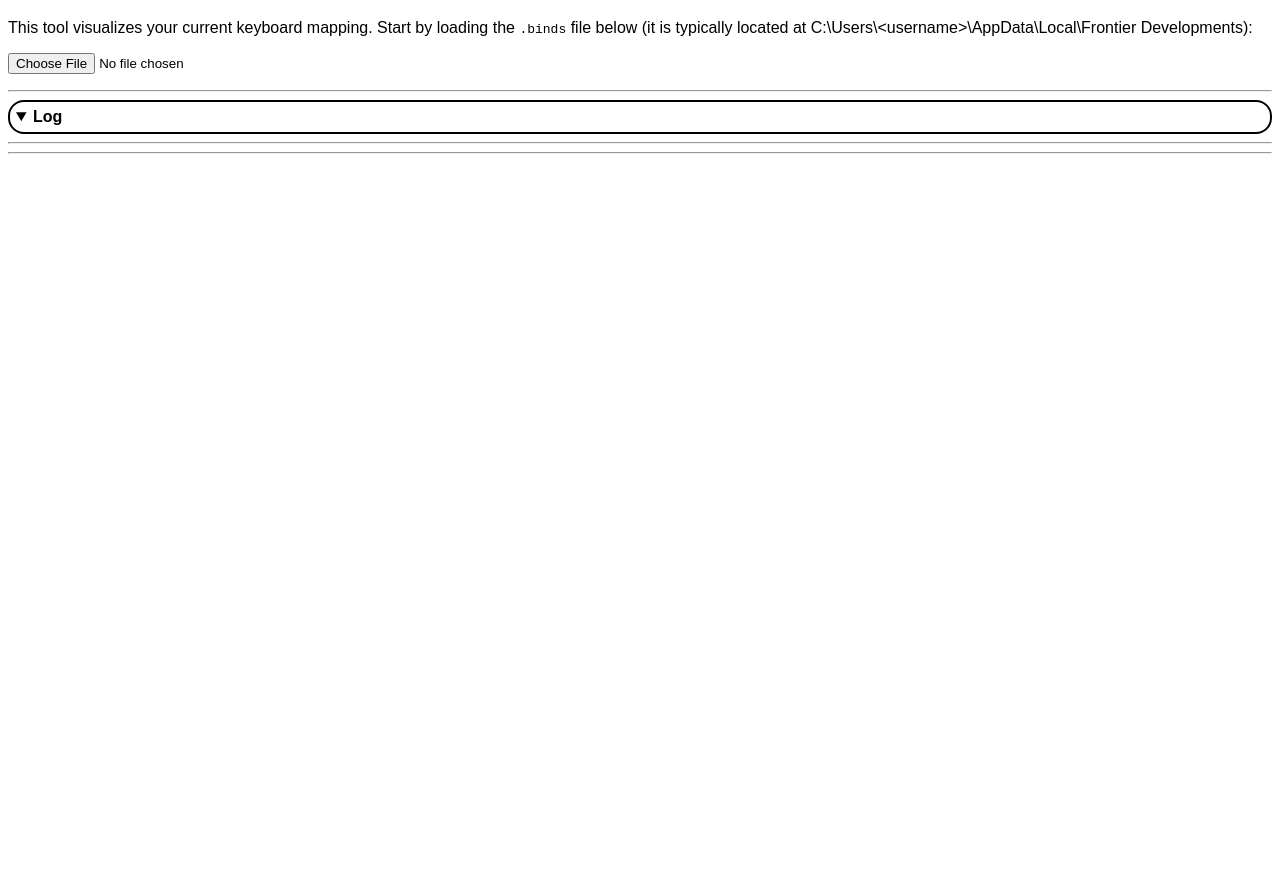
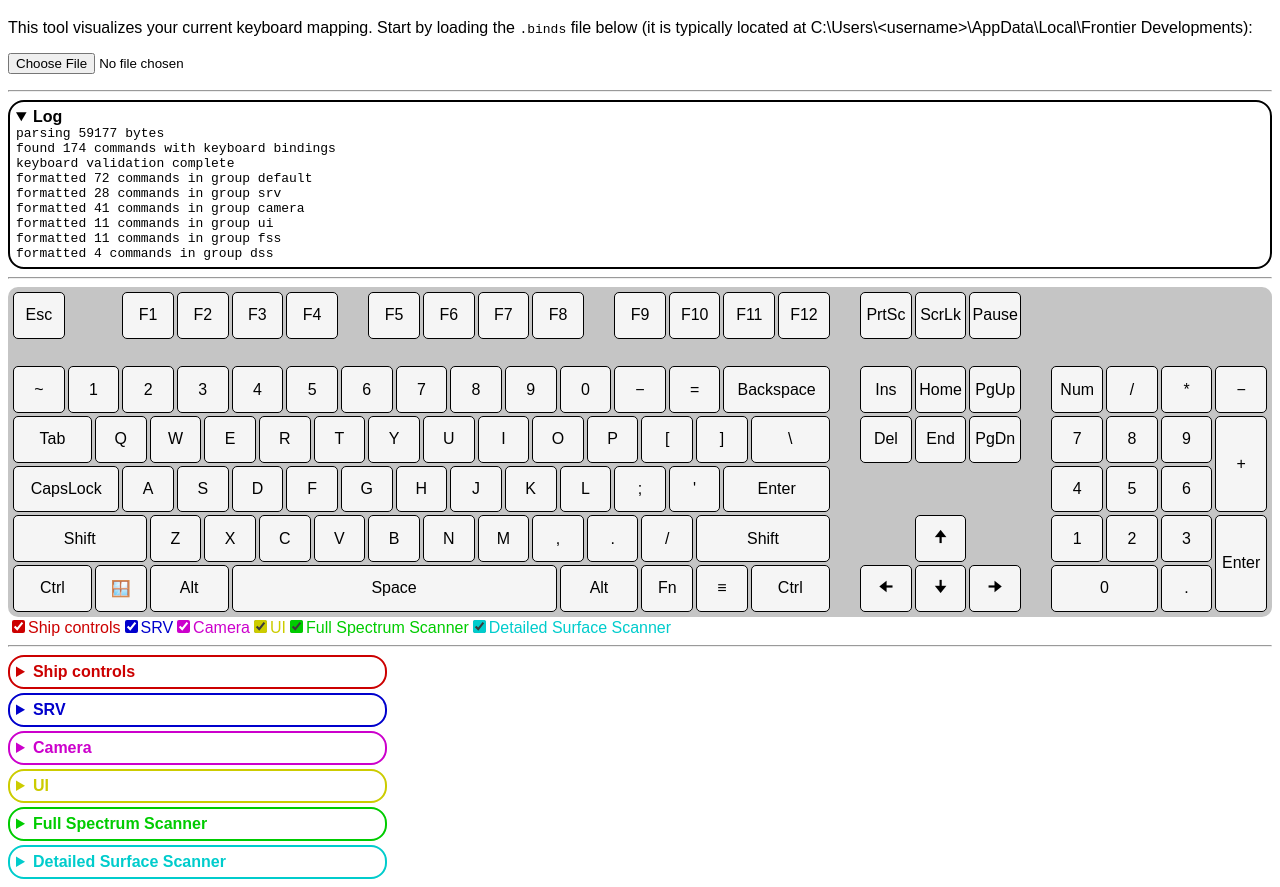
Before and after one commit to ondras/edkbmap, a plain HTML site: page index.html in a window 1280 px wide. Shown: the part 61-948 px from the top of the page. Before the commit the page ends 800 px from the top, so only its background shows below. Drawn offline with Linux system fonts and the light colour scheme.

Commit message:
keyboard

```diff
--- a/app.css
+++ b/css/app.css
@@ -1,3 +1,11 @@
+@import url("keyboard.css");
+
+@layer modifiers {
+	[hidden] {
+		display: none !important;
+	}
+}
+
 * {
 	box-sizing: border-box;
 }
@@ -6,8 +14,11 @@ body {
 	font-family: sans-serif;
 }
 
+details, label {
+	--color: hsl(var(--hue) 100% 40%);
+}
+
 details {
-	--color: hsl(var(--hue) 100% 40%);
 	border: 2px solid var(--color);
 	border-radius: 16px;
 	padding: 6px;
@@ -17,6 +28,14 @@ summary {
 	color: var(--color);
 	font-weight: bold;
 	cursor: pointer;
+}
+
+label {
+	color: var(--color);
+}
+
+label input {
+	accent-color: var(--color);
 }
 
 table { border-collapse: collapse; }
--- /dev/null
+++ b/css/keyboard.css
@@ -0,0 +1,59 @@
+.keyboard {
+	max-width: 1800px;
+	width: 100%;
+	aspect-ratio: 23 / 6;
+	container-type: size;
+
+	padding: 10px;
+	background-color: rgb(197, 197, 197);
+	border-radius: 10px;
+
+	display: grid;
+	grid-template-columns: repeat(46, 1fr);
+	grid-template-rows: repeat(13, 1fr);
+	gap: 4px;
+}
+
+.keyboard kbd {
+	display: flex;
+	justify-content: center;
+	align-items: center;
+	font-family: Arial, Helvetica, sans-serif;
+	background-color: #f5f5f5;
+	border: 2px solid black;
+	border-radius: 5px;
+	grid-column: span 2;
+	grid-row: span 2;
+	font-size: 5cqh;
+	overflow: hidden;
+}
+
+.keyboard span {
+	grid-column: span 1;
+	grid-row: span 2;
+}
+
+.keyboard .col-2 { grid-column: span 2; }
+.keyboard .col-3 { grid-column: span 3; }
+.keyboard .col-4 { grid-column: span 4; }
+.keyboard .col-5 { grid-column: span 5; }
+.keyboard .col-7 { grid-column: span 7; }
+.keyboard .col-8 { grid-column: span 8; }
+.keyboard .col-9 { grid-column: span 9; }
+.keyboard .col-12 { grid-column: span 12; }
+.keyboard .row-4 { grid-row: span 4; }
+.keyboard .row-1 { grid-row: span 1; }
+.keyboard .col-all { grid-column: 1 / -1; }
+
+@media (max-width: 1400px) {
+	.keyboard {
+		padding: 5px;
+		gap: 3px;
+	}
+
+	.keyboard kbd { border-width: 1px; }
+}
+
+@media (max-width: 1000px) {
+	.keyboard { gap: 2px; }
+}
--- a/index.html
+++ b/index.html
@@ -3,7 +3,7 @@
 	<head>
 		<meta charset="utf-8" />
 		<meta name="viewport" content="width=device-width" />
-		<link rel="stylesheet" href="app.css" />
+		<link rel="stylesheet" href="css/app.css" />
 		<title>Elite: Dangerous Keyboard Map</title>
 	</head>
 	<body>
@@ -22,10 +22,144 @@
 
 		<!-- kb -->
 
+		<section id="keyboard">
+			<div class="keyboard">
+				<kbd>Esc</kbd>
+				<span class="col-2"></span>
+				<kbd>F1</kbd>
+				<kbd>F2</kbd>
+				<kbd>F3</kbd>
+				<kbd>F4</kbd>
+				<span></span>
+				<kbd>F5</kbd>
+				<kbd>F6</kbd>
+				<kbd>F7</kbd>
+				<kbd>F8</kbd>
+				<span></span>
+				<kbd>F9</kbd>
+				<kbd>F10</kbd>
+				<kbd>F11</kbd>
+				<kbd>F12</kbd>
+				<span></span>
+				<kbd>PrtSc</kbd>
+				<kbd>ScrLk</kbd>
+				<kbd>Pause</kbd>
+				<span class="col-9"></span>
+
+				<span class="row-1 col-all"></span>
+
+				<kbd>~</kbd>
+				<kbd>1</kbd>
+				<kbd>2</kbd>
+				<kbd>3</kbd>
+				<kbd>4</kbd>
+				<kbd>5</kbd>
+				<kbd>6</kbd>
+				<kbd>7</kbd>
+				<kbd>8</kbd>
+				<kbd>9</kbd>
+				<kbd>0</kbd>
+				<kbd>&minus;</kbd>
+				<kbd data-key="Equals">=</kbd>
+				<kbd class="col-4">Backspace</kbd>
+				<span></span>
+				<kbd data-key="Insert">Ins</kbd>
+				<kbd>Home</kbd>
+				<kbd data-key="PageUp">PgUp</kbd>
+				<span></span>
+				<kbd>Num</kbd>
+				<kbd>/</kbd>
+				<kbd>*</kbd>
+				<kbd data-key="Minus">&minus;</kbd>
+
+				<kbd class="col-3">Tab</kbd>
+				<kbd>Q</kbd>
+				<kbd>W</kbd>
+				<kbd>E</kbd>
+				<kbd>R</kbd>
+				<kbd>T</kbd>
+				<kbd>Y</kbd>
+				<kbd>U</kbd>
+				<kbd>I</kbd>
+				<kbd>O</kbd>
+				<kbd>P</kbd>
+				<kbd data-key="LeftBracket">[</kbd>
+				<kbd data-key="RightBracket">]</kbd>
+				<kbd class="col-3" data-key="BackSlash">\</kbd>
+				<span></span>
+				<kbd data-key="Delete">Del</kbd>
+				<kbd>End</kbd>
+				<kbd data-key="PageDown">PgDn</kbd>
+				<span></span>
+				<kbd data-key="Numpad_7">7</kbd>
+				<kbd data-key="Numpad_8">8</kbd>
+				<kbd data-key="Numpad_9">9</kbd>
+				<kbd class="row-4">+</kbd>
+
+				<kbd class="col-4">CapsLock</kbd>
+				<kbd>A</kbd>
+				<kbd>S</kbd>
+				<kbd>D</kbd>
+				<kbd>F</kbd>
+				<kbd>G</kbd>
+				<kbd>H</kbd>
+				<kbd>J</kbd>
+				<kbd>K</kbd>
+				<kbd>L</kbd>
+				<kbd>;</kbd>
+				<kbd data-key="Apostrophe">'</kbd>
+				<kbd class="col-4">Enter</kbd>
+				<span class="col-8"></span>
+				<kbd data-key="Numpad_4">4</kbd>
+				<kbd data-key="Numpad_5">5</kbd>
+				<kbd data-key="Numpad_6">6</kbd>
+
+				<kbd class="col-5" data-key="LeftShift">Shift</kbd>
+				<kbd>Z</kbd>
+				<kbd>X</kbd>
+				<kbd>C</kbd>
+				<kbd>V</kbd>
+				<kbd>B</kbd>
+				<kbd>N</kbd>
+				<kbd>M</kbd>
+				<kbd data-key="Comma">,</kbd>
+				<kbd data-key="Period">.</kbd>
+				<kbd>/</kbd>
+				<kbd class="col-5" data-key="RightShift">Shift</kbd>
+				<span class="col-3"></span>
+				<kbd data-key="UpArrow">🠉</kbd>
+				<span class="col-3"></span>
+				<kbd data-key="Numpad_1">1</kbd>
+				<kbd data-key="Numpad_2">2</kbd>
+				<kbd data-key="Numpad_3">3</kbd>
+				<kbd class="row-4">Enter</kbd>
+
+				<kbd class="col-3" data-key="LeftControl">Ctrl</kbd>
+				<kbd>🪟</kbd>
+				<kbd class="col-3" data-key="LeftAlt">Alt</kbd>
+				<kbd class="col-12">Space</kbd>
+				<kbd class="col-3" data-key="RightAlt">Alt</kbd>
+				<kbd>Fn</kbd>
+				<kbd>≡</kbd>
+				<kbd class="col-3" data-key="RightControl">Ctrl</kbd>
+				<span></span>
+				<kbd data-key="LeftArrow">🠈</kbd>
+				<kbd data-key="DownArrow">🠋</kbd>
+				<kbd data-key="RightArrow">🠊</kbd>
+				<span></span>
+				<kbd class="col-4" data-key="Numpad_0">0</kbd>
+				<kbd>.</kbd>
+			</div>
+
+			<form></form>
+		</section>
+
+
+
 		<hr/>
 
 		<section id="groups"></section>
 
-		<script type="module" src="app.js"></script>
+		<script type="module" src="js/app.js"></script>
 	</body>
 </html>
--- a/app.js
+++ b/js/app.js
@@ -2,18 +2,25 @@ import sample from "./sample.js";
 import { parse, partition } from "./parser.js"
 import { formatGroup } from "./format.js"
 import { clear } from "./log.js";
+import * as keyboard from "./keyboard.js";
 
 
-async function go() {
+const TYPES = ["default", "srv", "camera", "ui", "fss", "dss"];
+
+async function go(str) {
 	clear();
-	let commands = parse(sample);
+	let commands = parse(str);
+	keyboard.validate(commands);
+
 	let partitioned = partition(commands);
 
 	let parent = document.querySelector("#groups");
 	parent.innerHTML = "";
 
-	let groups = ["default", "srv", "camera", "ui", "fss", "dss"].map(name => formatGroup(partitioned, name));
+	let groups = TYPES.map(name => formatGroup(partitioned, name));
 	parent.append(...groups);
+
+	keyboard.show(partitioned, TYPES);
 }
 
 async function onFile(e) {
@@ -29,7 +36,9 @@ async function onFile(e) {
 }
 
 function init() {
+	keyboard.hide();
 	document.querySelector("[type=file]").addEventListener("change", onFile);
+	go(sample);
 }
 
 init();
--- /dev/null
+++ b/js/keyboard.js
@@ -0,0 +1,87 @@
+import { log } from "./log.js";
+import conf from "./conf.js";
+
+
+let node = document.querySelector("#keyboard");
+let keys = [...node.querySelectorAll("kbd")];
+let form = node.querySelector("form");
+let data = {};
+
+function getKeyValue(key) {
+	return key.dataset.key || key.textContent;
+}
+
+function createBackground(hues) {
+
+}
+
+function applyColorsToKey(key, types) {
+	let keyValue = getKeyValue(key);
+
+	let usedTypes = types.filter(type => {
+		let commands = data[type];
+		return Object.values(commands).some(keys => {
+			return keys.some(key => {
+				return key.split("+").includes(keyValue);
+			});
+		});
+	});
+
+	if (usedTypes.length == 0) {
+		key.style.backgroundImage = "";
+		return;
+	} else {
+		let hues = usedTypes.map(type => conf[type].hue);
+		key.style.backgroundImage = createBackground(hues);
+	}
+}
+
+function applyColors() {
+	let types = [...form.querySelectorAll(":checked")].map(input => input.name);
+	keys.forEach(key => applyColorsToKey(key, types));
+}
+
+function buildCheckbox(type) {
+	let label = document.createElement("label");
+	label.style.setProperty("--hue", conf[type].hue);
+
+	let cb = document.createElement("input");
+	cb.type = "checkbox";
+	cb.checked = true;
+	cb.name = type;
+
+	label.append(cb, conf[type].label);
+	label.addEventListener("click", applyColors);
+	return label;
+}
+
+export function hide() {
+	node.hidden = true;
+}
+
+export function validate(commands) {
+	let values = new Set();
+	keys.forEach(key => values.add(getKeyValue(key)));
+
+	Object.entries(commands).forEach(entry => {
+		entry[1].forEach(key => {
+			key.split("+").forEach(key => {
+				if (values.has(key)) { return; }
+				if (key.match(/mouse/i)) { return; }
+				log("keyboard does not know the key", key, "for command", entry[0]);
+			});
+		});
+	});
+	log("keyboard validation complete")
+}
+
+export function show(partitioned, types) {
+	data = partitioned;
+
+	node.hidden = false;
+	form.innerHTML = "";
+
+	let inputs = types.map(buildCheckbox);
+	form.append(...inputs);
+	applyColors();
+}
```
Also changed, not shown: js/conf.js (renamed from conf.js), js/format.js (renamed from format.js), js/log.js (renamed from log.js), js/parser.js (renamed from parser.js), js/sample.js (renamed from sample.js).
